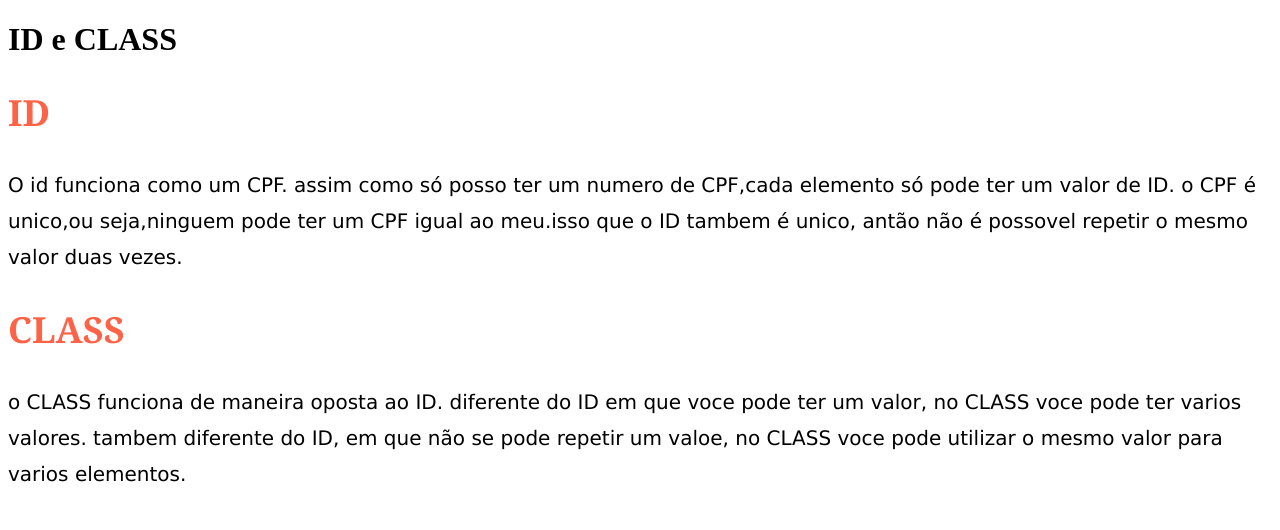
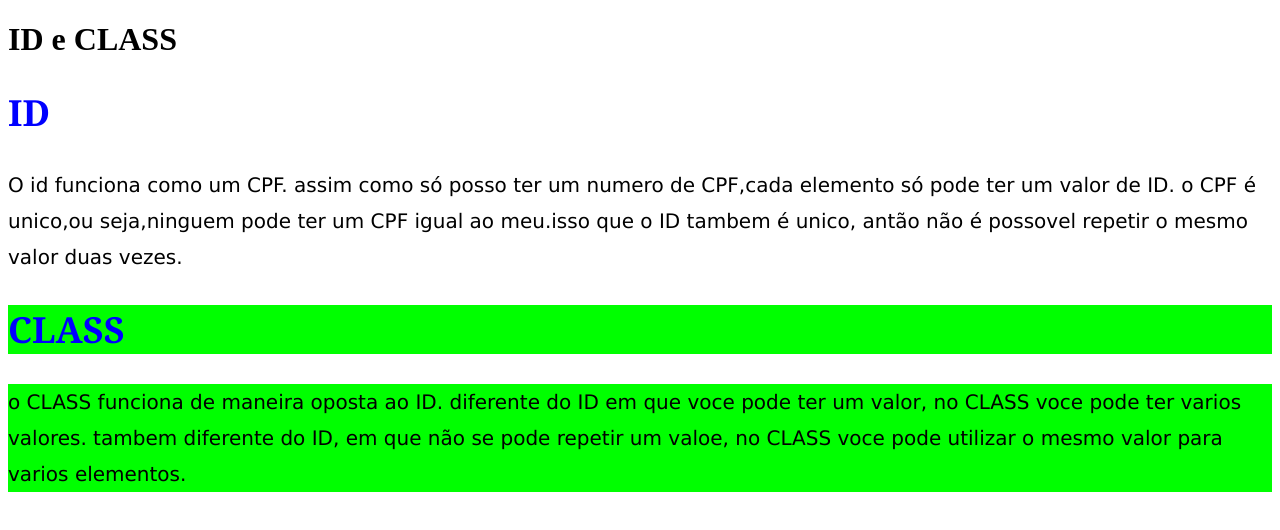
Before and after one commit to kayque2678/aulas_html_css-bats01ma, a plain HTML site: page 4_ID_CLASS/index.html in a window 1280 px wide. Drawn offline with Linux system fonts and the light colour scheme.

Commit message:
mensagem para o commit

```diff
--- a/4_ID_CLASS/index.html
+++ b/4_ID_CLASS/index.html
@@ -15,8 +15,8 @@
         O id funciona como um CPF. assim como só posso ter um numero de CPF,cada elemento só pode ter um valor de ID. o CPF é unico,ou seja,ninguem pode ter um CPF igual ao meu.isso que o ID tambem é unico, antão não é possovel repetir o mesmo valor duas vezes.
     </P>
 
-    <h2>CLASS</h2>
-    <p>
+    <h2 class="fundo-verde">CLASS</h2>
+    <p class="fundo-verde">
         o CLASS funciona de maneira oposta ao ID. diferente do ID em que voce pode ter um valor, no CLASS voce pode ter varios valores. tambem diferente do ID, em que não se pode repetir um valoe, no CLASS voce pode utilizar o mesmo valor para varios elementos.
     </p>
 
--- a/4_ID_CLASS/style.css
+++ b/4_ID_CLASS/style.css
@@ -9,3 +9,11 @@ p{
     font-size: 20px;
     line-height: 36px;
 }
+
+h2{
+    color:blue;
+}
+
+.fundo-verde {
+    background: #0f0;
+}
```
